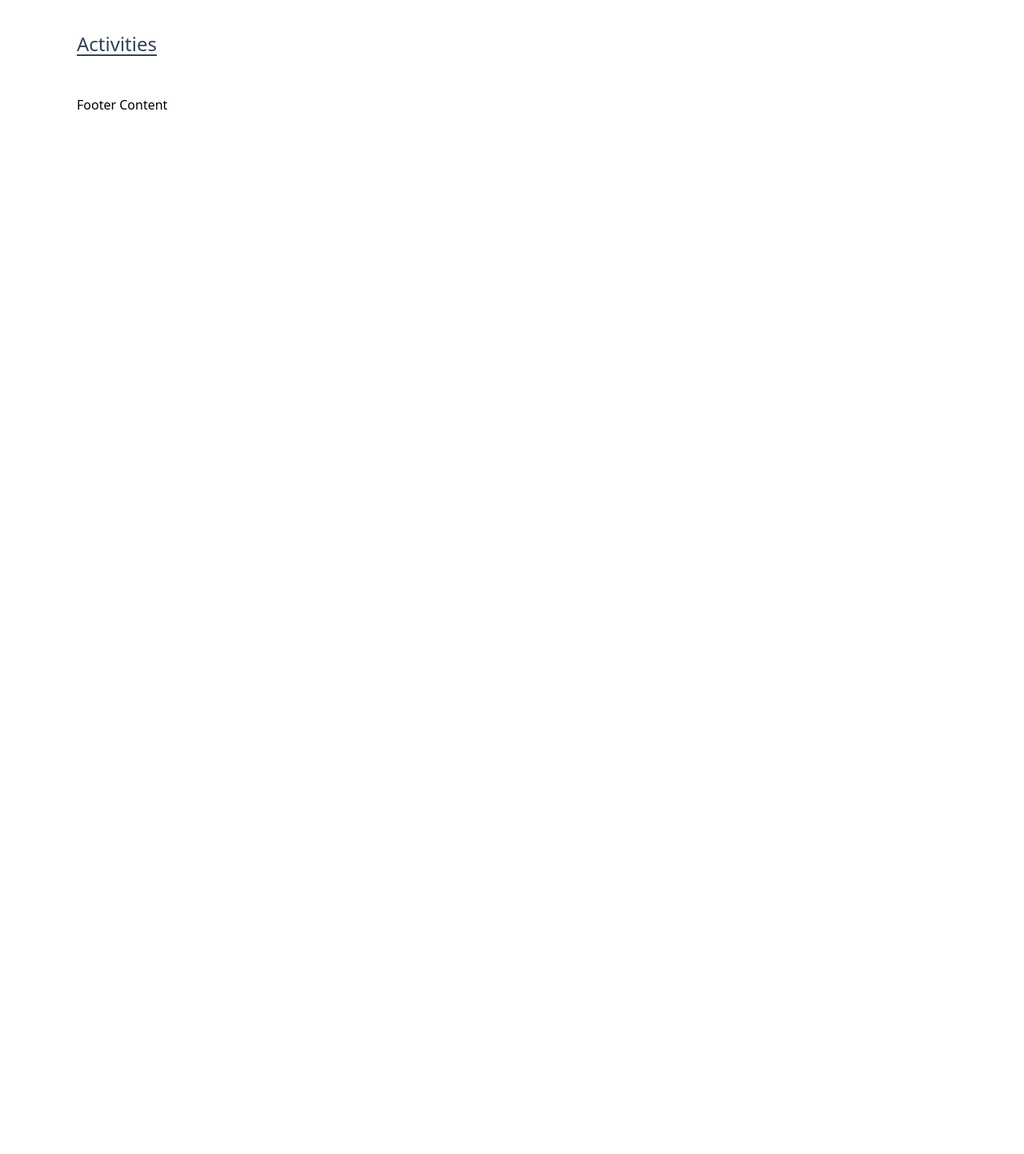
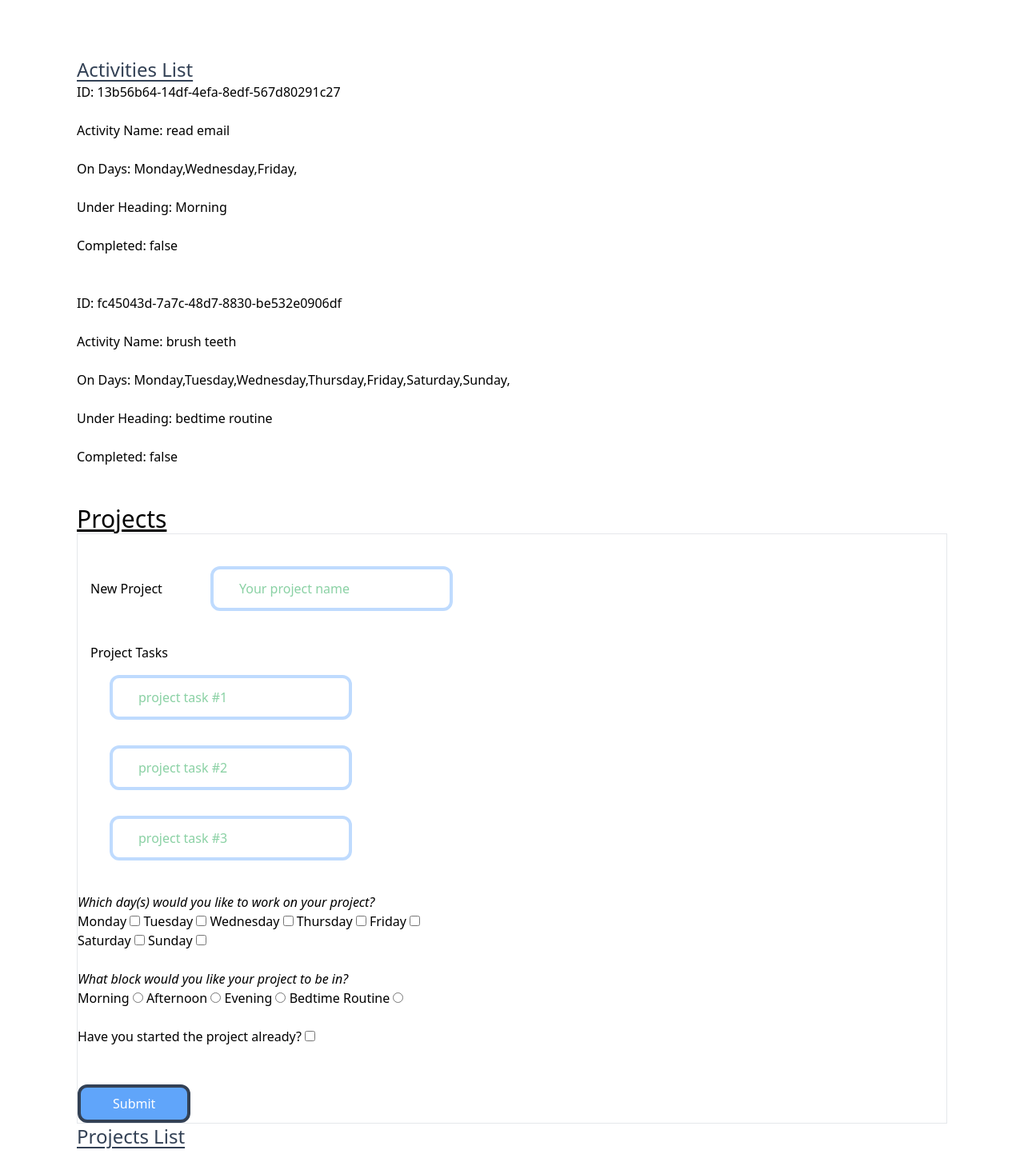
Before and after one commit to diversable/forms, a SvelteKit app: page / in a window 1280 px wide. Shown: the part 547-1990 px from the top of the page at 80% size. Before the commit the page ends 800 px from the top, so only its background shows below. Built offline with nearby package versions, Linux system fonts and the light colour scheme.

Commit message:
got projects and activities forms working!

```diff
--- a/src/routes/+page.server.ts
+++ b/src/routes/+page.server.ts
@@ -7,32 +7,35 @@ import type { PageServerLoad } from "./$types";
 
 // Task = thing you can do in 1 sitting
 const activities = [
+  {
+    id: crypto.randomUUID(),
+    activityName: "read email",
+    onDays: ["Monday", "Wednesday", "Friday"],
+    underHeading: "Morning",
+    completed: false,
+  },
+  {
+    id: crypto.randomUUID(),
+    activityName: "brush teeth",
+    onDays: [
+      "Monday",
+      "Tuesday",
+      "Wednesday",
+      "Thursday",
+      "Friday",
+      "Saturday",
+      "Sunday",
+    ],
+    underHeading: "bedtime routine",
+    completed: false,
+  },
+];
+
+const projects = [
   // {
   //   id: crypto.randomUUID(),
-  //   activityName: "read email",
-  //   onDays: ["Monday", "Wednesday", "Friday"],
-  //   underHeading: "Morning",
-  //   completed: false,
-  // }, {
-  //   id: crypto.randomUUID(),
-  //   activityName: "brush teeth",
-  //   onDays: [
-  //     "Monday",
-  //     "Tuesday",
-  //     "Wednesday",
-  //     "Thursday",
-  //     "Friday",
-  //     "Saturday",
-  //     "Sunday",
-  //   ],
-  //   underHeading: "bedtime routine",
-  //   completed: false,
-  // }
-];
-
-// const projects = [{
-//   id: crypto.randomUUID(),
-//   projectName: "read & do exercises in Rust Web book",
+  //   projectName: "Work through Rust Web book",
+  //   projectTasks: ["read chapter 3", "do chapter 3 exercises"],
   //   onDays: [
   //     "Monday",
   //     "Tuesday",
@@ -44,9 +47,15 @@ const activities = [
   //   underHeading: "afternoon productivity block",
   //   started: true,
   //   completed: false,
-// }, {
+  // },
+  // {
   //   id: crypto.randomUUID(),
   //   projectName: "prep grad school applications",
+  //   projectTasks: [
+  //     "read disability theory book",
+  //     "prep UBC grad application",
+  //     "prep UVic grad application",
+  //   ],
   //   onDays: [
   //     "Monday",
   //     "Tuesday",
@@ -58,16 +67,17 @@ const activities = [
   //   underHeading: "morning productivity block",
   //   started: false,
   //   completed: false,
-// }];
+  // }
+];
 
 export const load: PageServerLoad = ({ data }) => {
   // console.log(data);
-  return { activities };
-  // return { activities, projects };
+
+  return { activities, projects };
 };
 
 export const actions: Actions = {
-  default: async ({ request }) => {
+  createActivity: async ({ request }) => {
     const formData = await request.formData();
     // console.log(formData);
 
@@ -81,7 +91,7 @@ export const actions: Actions = {
       id: crypto.randomUUID(),
       activityName: activityName,
       onDays: onDays,
-      underHeading: underHeading,
+      underHeading: underHeading || "none",
       completed: completed || false,
     };
 
@@ -90,9 +100,33 @@ export const actions: Actions = {
 
     // console.log(activities);
     return { success: true };
-    // return {
-    //   success: true,
-    //   activities,
-    // };
+  },
+  createProject: async ({ request }) => {
+    const formData = await request.formData();
+    // console.log(formData);
+
+    // grab the name atributes off the various form inputs
+    const projectName = formData.get("projectName");
+    const projectTasks = formData.getAll("projectTasks");
+    const onDays = formData.getAll("onDays");
+    const underHeading = formData.get("underHeading");
+    const started = formData.get("started");
+
+    console.log(projectName, projectTasks, onDays, underHeading, started);
+    const newProject = {
+      id: crypto.randomUUID(),
+      projectName: projectName,
+      projectTasks: projectTasks,
+      onDays: onDays,
+      underHeading: underHeading || "none",
+      started: started || false,
+      completed: false,
+    };
+
+    // console.log(newActivity);
+    projects.push(newProject);
+
+    // console.log(activities);
+    return { success: true };
   },
 };
--- a/src/routes/+page.svelte
+++ b/src/routes/+page.svelte
@@ -8,6 +8,10 @@
 
 	const { activities, projects } = data;
 	// END Loading Data
+
+	// Form
+	export let form;
+	console.log(form);
 </script>
 
 <svelte:head>
@@ -18,10 +22,16 @@
 <section class="mx-auto">
 	<h1 class="text-3xl underline">Today</h1>
 	<div class="flex-col border">
-		<form method="POST">
+		<form method="POST" action="?/createActivity">
 			<br />
 			<label for="activityName" class="p-4 mx-auto">New Activity</label>
-			<input type="text" name="activityName" placeholder="Your activity (< ~1hr)" class="input" />
+			<input
+				required
+				type="text"
+				name="activityName"
+				placeholder="Your activity (< ~1hr)"
+				class="input"
+			/>
 			<br /><br />
 			<p><i>Which day(s) would you like to do your activity on?</i></p>
 			<label for="Monday"
@@ -88,7 +98,7 @@
 
 	<br /><br /><br />
 	<!-- SHOW TASKS -->
-	<h2 class="sub-heading">Activities</h2>
+	<h2 class="sub-heading">Activities List</h2>
 	{#each activities as { id, activityName, onDays, underHeading, completed } (id)}
 		<p>
 			ID: {id}
@@ -105,13 +115,98 @@
 		</p>
 	{/each}
 
+	<h2 class="text-3xl underline">Projects</h2>
+	<div class="flex-col border">
+		<form method="POST" action="?/createProject">
+			<br />
+			<label for="projectName" class="p-4 mx-auto">New Project</label>
+			<input
+				required
+				type="text"
+				name="projectName"
+				placeholder="Your project name"
+				class="input"
+			/>
+			<br /><br />
+			<label for="projectTasks" class="p-4 mx-auto">Project Tasks</label>
+			<br />
+			<input type="text" name="projectTasks" placeholder="project task #1" class="input" />
+			<br />
+			<input type="text" name="projectTasks" placeholder="project task #2" class="input" />
+			<br />
+			<input type="text" name="projectTasks" placeholder="project task #3" class="input" />
+			<br /><br />
+			<p><i>Which day(s) would you like to work on your project?</i></p>
+			<label for="Monday"
+				>Monday
+				<input type="checkbox" name="onDays" value="Monday" />
+			</label>
+			<label for="Tuesday"
+				>Tuesday
+				<input type="checkbox" name="onDays" value="Tuesday" />
+			</label>
+			<label for="Wednesday"
+				>Wednesday
+				<input type="checkbox" name="onDays" value="Wednesday" />
+			</label>
+			<label for="Thursday"
+				>Thursday
+				<input type="checkbox" name="onDays" value="Thursday" />
+			</label>
+			<label for="Friday"
+				>Friday
+				<input type="checkbox" name="onDays" value="Friday" />
+			</label>
+			<br />
+			<label for="Saturday"
+				>Saturday
+				<input type="checkbox" name="onDays" value="Saturday" />
+			</label>
+			<label for="Sunday"
+				>Sunday
+				<input type="checkbox" name="onDays" value="Sunday" />
+			</label>
+			<br /><br />
+			<p><i>What block would you like your project to be in?</i></p>
+			<label for="Morning"
+				>Morning
+				<input type="radio" name="underHeading" value="morning" />
+			</label>
+			<label for="Afternoon"
+				>Afternoon
+				<input type="radio" name="underHeading" value="afternoon" />
+			</label>
+			<label for="Evening"
+				>Evening
+				<input type="radio" name="underHeading" value="evening" />
+			</label>
+			<label for="Bedtime Routine"
+				>Bedtime Routine
+				<input type="radio" name="underHeading" value="bedtime routine" />
+			</label>
+			<br /><br />
+			<label for="started"
+				>Have you started the project already?
+				<input type="checkbox" name="started" value={true} />
+			</label>
+
+			<br /><br /><br />
+			<button
+				type="submit"
+				class="px-10 bg-blue-400 text-white py-2 border-4 border-slate-700 rounded-xl"
+				>Submit</button
+			>
+		</form>
+	</div>
 	<!-- SHOW PROJECTS -->
-	<!-- <h2 class="sub-heading">Projects</h2>
-	{#each projects as { id, projectName, onDays, underHeading, started, completed } (id)}
+	<h2 class="sub-heading">Projects List</h2>
+	{#each projects as { id, projectName, projectTasks, onDays, underHeading, started, completed } (id)}
 		<p>
 			ID: {id}
 			<br /><br />
 			Project Name: {projectName}
+			<br /><br />
+			Project Tasks: {projectTasks}
 			<br /><br />
 			On Days: {onDays},
 			<br /><br />
@@ -122,7 +217,7 @@
 			Completed: {completed}
 			<br /><br /><br />
 		</p>
-	{/each} -->
+	{/each}
 </section>
 
 <style lang="postcss">
@@ -130,6 +225,6 @@
 		@apply text-2xl underline underline-offset-4 text-slate-700;
 	}
 	.input {
-		@apply mx-10 px-8 py-3 border-4 rounded-xl border-spacing-4 border-blue-200 placeholder-green-600 placeholder-opacity-50;
+		@apply mx-10 my-4 px-8 py-3 border-4 rounded-xl border-spacing-4 border-blue-200 placeholder-green-600 placeholder-opacity-50;
 	}
 </style>
```
Lines whose indentation alone changed are shown as unchanged.
